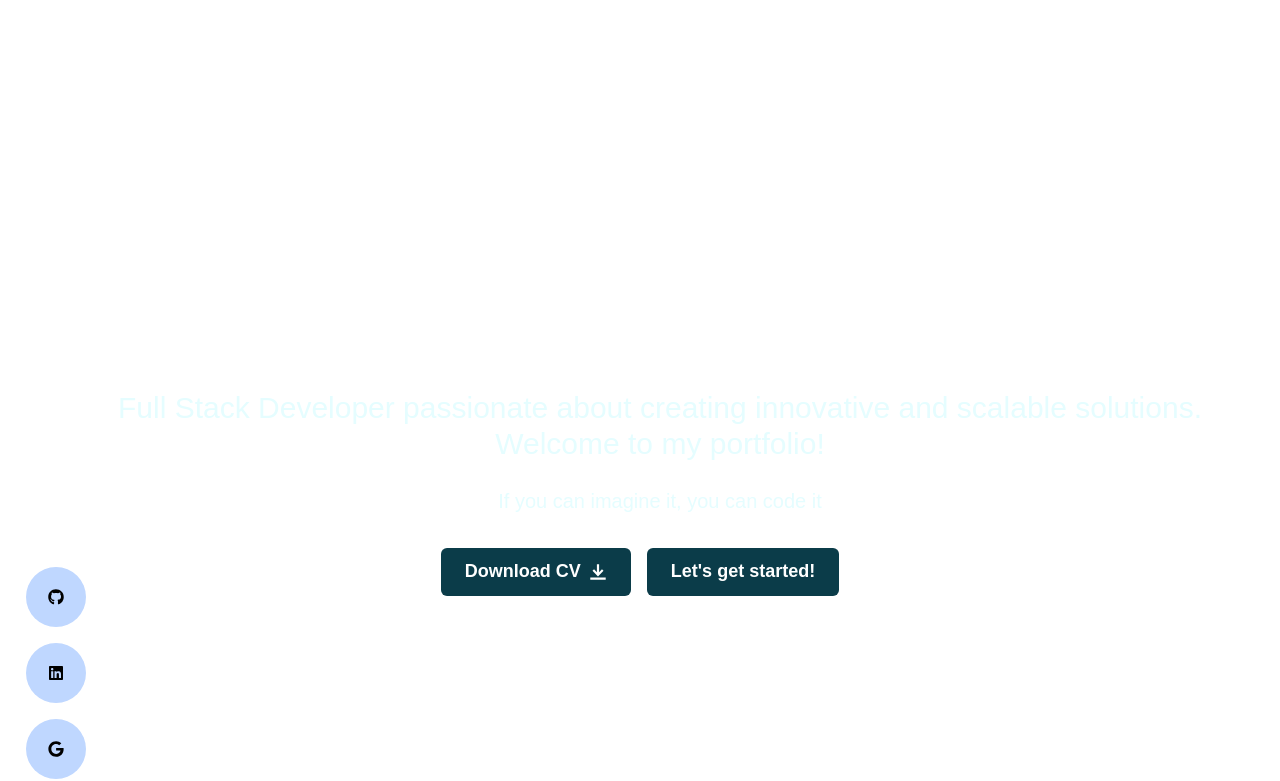
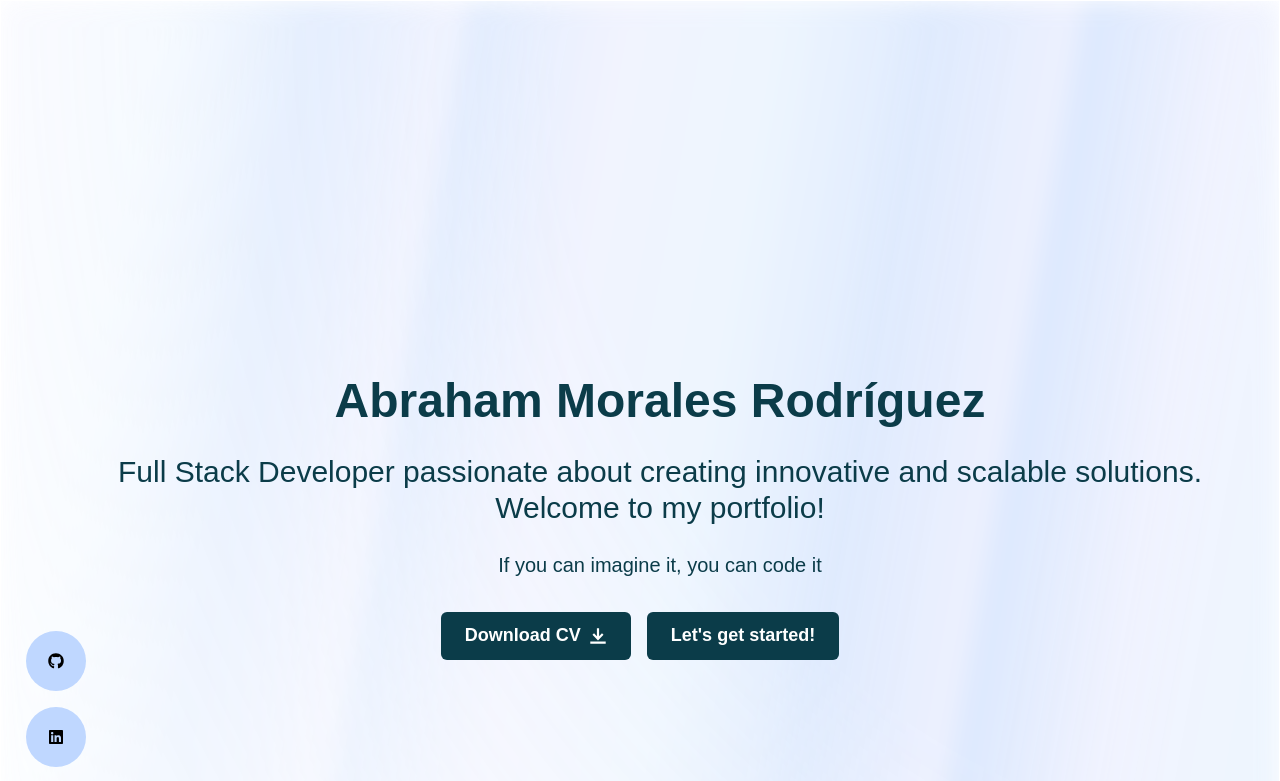
Before and after one commit to abrahammordev/Portfolio, a React (Vite) app: page / in a window 1280 px wide. Shown: the top 781 px of the page. Built offline with nearby package versions, Linux system fonts and the light colour scheme.

Commit message:
Refactor App component to wrap AuroraBackground ;enhance AuroraBackground with  animations; adjust global theme

```diff
--- a/src/App.tsx
+++ b/src/App.tsx
@@ -10,6 +10,7 @@ function App() {
   return (
     <Router>
       <Analytics />
+      <div className="aurora-background">
         <AuroraBackground>
           <Navbar />
           <SocialLinks />
@@ -17,6 +18,7 @@ function App() {
             <AppRoutes />
           </div>
         </AuroraBackground>
+      </div>
     </Router >
 
 
--- a/src/components/HomeComponents/HeroSection.tsx
+++ b/src/components/HomeComponents/HeroSection.tsx
@@ -35,7 +35,7 @@ const HeroSection = () => {
             as="h1"
             fontSize={{ base: "3xl", md: "5xl" }}
             fontWeight="bold"
-            color={"white"}
+            color={"brand.500"}
             fontFamily="'Alegreya Sans SC', sans-serif"
             ml={{ base: 0, md: 10 }}
             mb={6}
@@ -46,7 +46,7 @@ const HeroSection = () => {
             as="h1"
             fontSize={{ base: "3xl", md: "3xl" }}
             fontWeight="semi-bold"
-            color={"brand.50"}
+            color={"brand.500"}
             fontFamily="'Alegreya Sans SC', sans-serif"
             ml={{ base: 0, md: 10 }}
             mb={6}
@@ -63,7 +63,7 @@ const HeroSection = () => {
         >
           <Text
             fontSize={{ base: "lg", md: "xl" }}
-            color={"brand.50"}
+            color={"brand.500"}
             fontFamily="'Alegreya Sans SC', sans-serif"
             maxW="600px"
             mb={8}
--- a/src/components/ui/aurora-background.tsx
+++ b/src/components/ui/aurora-background.tsx
@@ -1,10 +1,12 @@
-"use client";
+// AuroraBackground.tsx
+import { ReactNode } from "react";
+import { Box, ChakraProps, useToken, useColorModeValue } from "@chakra-ui/react";
 import { cn } from "./../../lib/utils";
-import React, { ReactNode } from "react";
 
-interface AuroraBackgroundProps extends React.HTMLProps<HTMLDivElement> {
+interface AuroraBackgroundProps extends ChakraProps {
   children: ReactNode;
   showRadialGradient?: boolean;
+  className?: string;
 }
 
 export const AuroraBackground = ({
@@ -13,50 +15,85 @@ export const AuroraBackground = ({
   showRadialGradient = true,
   ...props
 }: AuroraBackgroundProps) => {
+
+  const [auroraLightStart, auroraLightMiddle, auroraLightEnd] = useToken(
+    "colors",
+    ["brand.auroraLight.start", "brand.auroraLight.middle", "brand.auroraLight.end"]
+  );
+
+  const [auroraDarkStart, auroraDarkMiddle, auroraDarkEnd] = useToken(
+    "colors",
+    ["brand.auroraDark.start", "brand.auroraDark.middle", "brand.auroraDark.end"]
+  );
+
+  const auroraColors = useColorModeValue(
+    [auroraLightStart, auroraLightMiddle, auroraLightEnd],
+    [auroraDarkStart, auroraDarkMiddle, auroraDarkEnd]
+  );
+
+  const auroraStyles = {
+    backgroundImage: `
+      repeating-linear-gradient(100deg,
+        rgba(255,255,255,0.15) 0%,
+        rgba(255,255,255,0.15) 7%,
+        transparent 10%,
+        transparent 12%,
+        rgba(255,255,255,0.15) 16%),
+      repeating-linear-gradient(100deg,
+        ${auroraColors[0]} 10%,
+        ${auroraColors[1]} 15%,
+        ${auroraColors[2]} 20%,
+        ${auroraColors[0]} 25%,
+        ${auroraColors[1]} 30%)
+    `,
+    backgroundSize: "300% 300%, 200% 200%",
+    backgroundPosition: "0% 50%, 0% 50%",
+    filter: "blur(12px)",
+    animation: "aurora 90s linear infinite",
+    maskImage: showRadialGradient
+      ? "radial-gradient(ellipse at 100% 0%, black 40%, transparent 90%)"
+      : undefined,
+    clipPath: "inset(1px)"
+  };
+
   return (
-    <div
-      style={{
-        "--white": "rgb(255 255 255)",
-        "--black": "rgb(0 0 0)",
-        "--transparent": "transparent",
-        "--blue-300": "rgb(147 197 253)",
-        "--blue-400": "rgb(96 165 250)",
-        "--blue-500": "rgb(59 130 246)",
-        "--indigo-300": "rgb(165 180 252)",
-        "--violet-200": "rgb(221 214 254)",
-      } as React.CSSProperties}
-      className={cn(
-        "relative min-h-screen w-full overflow-hidden bg-zinc-50 dark:bg-zinc-900 text-slate-950 transition-bg aurora-background pb-24",
-        className
-      )}
+    <Box
+      as="section"
+      position="relative"
+      width="full"
+      minH="100vh"
+      className={cn(className)}
       {...props}
+      role="region"
+      aria-label="Decorative background"
     >
-      <div className="fixed inset-0 z-0">
-        <div
-          className={cn(
-            `
-          [--white-gradient:repeating-linear-gradient(100deg,var(--white)_0%,var(--white)_7%,var(--transparent)_10%,var(--transparent)_12%,var(--white)_16%)]
-          [--dark-gradient:repeating-linear-gradient(100deg,var(--black)_0%,var(--black)_7%,var(--transparent)_10%,var(--transparent)_12%,var(--black)_16%)]
-          [--aurora:repeating-linear-gradient(100deg,var(--blue-500)_10%,var(--indigo-300)_15%,var(--blue-300)_20%,var(--violet-200)_25%,var(--blue-400)_30%)]
-          [background-image:var(--white-gradient),var(--aurora)]
-          dark:[background-image:var(--dark-gradient),var(--aurora)]
-          [background-size:300%,_300%]
-          [background-position:0%_50%,0%_50%]
-          filter blur-[15px] invert dark:invert-0
-          after:content-[""] after:absolute after:inset-0 after:[background-image:var(--white-gradient),var(--aurora)]
-          after:dark:[background-image:var(--dark-gradient),var(--aurora)]
-          after:[background-size:300%,_300%]
-          after:animate-aurora after:[background-attachment:fixed] after:mix-blend-difference
-          pointer-events-none
-          absolute inset-0 opacity-70 will-change-transform transform-gpu`,
-            showRadialGradient &&
-            `[mask-image:radial-gradient(ellipse_at_100%_0%,black_30%,var(--transparent)_80%)]`
-          )}
+      <Box
+        position="absolute"
+        inset="0"
+        zIndex={-1}
+        overflow="hidden"
+        pointerEvents="none"
+        aria-hidden="true"
+      >
+        <Box
+          position="absolute"
+          inset="0"
+          opacity={0.6}
+          _dark={{ opacity: 0.45 }}
+          style={auroraStyles}
         />
-      </div>
-      <div className="relative z-10 min-h-screen w-full">
+      </Box>
+
+      <Box
+        position="relative"
+        width="full"
+        height="full"
+        py={16}
+        px={{ base: 4, md: 8 }}
+        transition="all 0.2s ease-in-out"
+      >
         {children}
-      </div>
-    </div>
+      </Box>
+    </Box>
   );
 };
--- a/src/main.tsx
+++ b/src/main.tsx
@@ -6,6 +6,7 @@ import extendTheme from './theme/extendedTheme.tsx'
 import { ChakraProvider } from '@chakra-ui/react';
 import './styles/globals.css';
 
+
 createRoot(document.getElementById("root")!).render(
   <StrictMode>
     <ChakraProvider theme={extendTheme}>
--- a/src/theme/extendedTheme.tsx
+++ b/src/theme/extendedTheme.tsx
@@ -5,25 +5,27 @@ const theme = extendTheme({
   styles: {
     global: (props: any) => ({
       body: {
-        backgroundImage: "none",
-        backgroundRepeat: "no-repeat",
-        backgroundSize: "cover",
-        backgroundAttachment: 'fixed',
-        minHeight: "100vh",
-        color: mode("brand.letter", "#ffffff")(props),
+        bg: 'transparent',
+        color: mode("brand.letter", "whiteAlpha.900")(props),
+        lineHeight: "base",
         _before: {
           content: "''",
-          position: "absolute",
-          top: 0,
-          left: 0,
-          width: "100%",
-          height: "100%",
+          position: "fixed",
+          inset: 0,
           backdropFilter: "blur(10px)",
-          zIndex : -1,
+          zIndex: -2,
         }
       },
+      html: {
+        "@keyframes aurora": {
+          "0%": { backgroundPosition: "0% 50%, 0% 50%" },
+          "50%": { backgroundPosition: "200% 50%, 200% 50%" },
+          "100%": { backgroundPosition: "0% 50%, 0% 50%" }
+        }
+      }
     }),
   },
+
   fonts: {
     heading: "'Alegreya Sans SC', sans-serif",
     body: "'Alegreya Sans SC', sans-serif",
@@ -39,6 +41,16 @@ const theme = extendTheme({
       400: "#2563eb",
       500: "#0B3C49",
       600: "#020F2E",
+      auroraLight: {
+        start: "rgba(59, 130, 246, 0.3)",
+        middle: "rgba(165, 180, 252, 0.3)",
+        end: "rgba(147, 197, 253, 0.3)"
+      },
+      auroraDark: {
+        start: "rgba(59, 130, 246, 0.5)",
+        middle: "rgba(124, 58, 237, 0.5)",
+        end: "rgba(99, 102, 241, 0.5)"
+      }
     },
   },
   components: {
```
Lines whose indentation alone changed are shown as unchanged.
